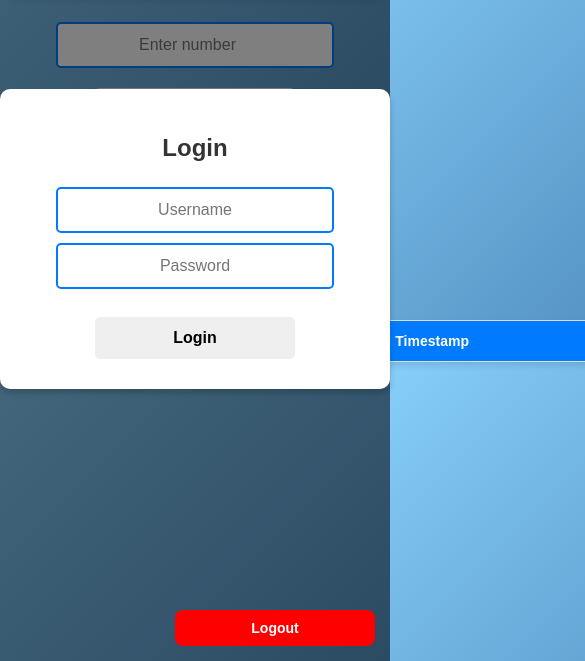
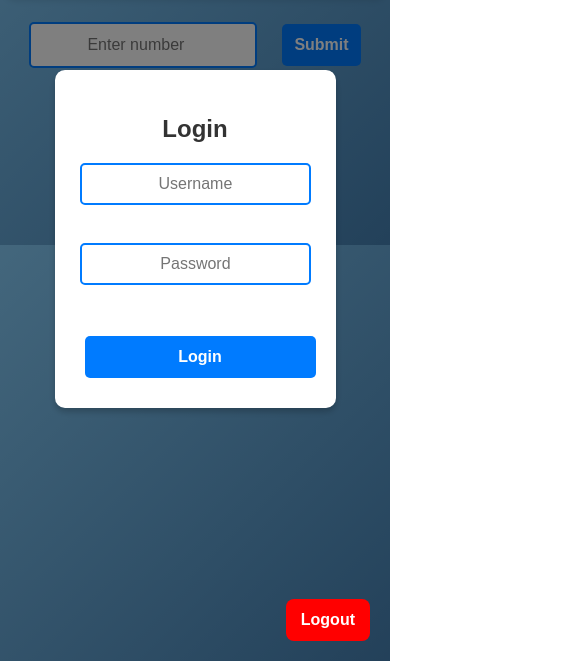
Before and after one commit to jcanz124/HP_Logins, a plain HTML site: page index.html in a window 390 px wide. Shown: the part 183-844 px from the top of the page, 585 px wide, since content can reach past the window. Drawn offline with Linux system fonts and the light colour scheme.

Commit message:
Reverted the style since it was a mistake

```diff
--- a/css/style.css
+++ b/css/style.css
@@ -16,12 +16,11 @@ input, button {
     font-size: 16px;
     border-radius: 5px;
     border: none;
-    width: 100%;
-    max-width: 250px;
 }
 
 input {
     border: 2px solid #007BFF;
+    width: 200px;
     text-align: center;
     outline: none;
 }
@@ -30,12 +29,26 @@ button {
     cursor: pointer;
     transition: 0.3s;
     font-weight: bold;
-    width: 100%;
-    max-width: 200px;
 }
 
+/* Button Colors */
 button:hover {
     opacity: 0.8;
+}
+
+#downloadButton {
+    background-color: #28A745;
+    color: white;
+}
+
+#clearButton {
+    background-color: #DC3545;
+    color: white;
+}
+
+#submitButton {
+    background-color: #007BFF;
+    color: white;
 }
 
 /* Header Styling */
@@ -55,7 +68,6 @@ button:hover {
 
 #logo {
     height: 60px;
-    max-width: 150px;
 }
 
 #clock-container {
@@ -70,8 +82,7 @@ button:hover {
 
 /* Table Styling */
 table {
-    width: 100%;
-    max-width: 800px;
+    width: 60%;
     margin: auto;
     border-collapse: collapse;
     margin-top: 20px;
@@ -81,25 +92,10 @@ table {
     overflow: hidden;
 }
 
-/* Make table scrollable on mobile */
-@media (max-width: 768px) {
-    .table-container {
-        overflow-x: auto;
-        display: block;
-        width: 100%;
-    }
-
-    table {
-        width: 100%;
-        min-width: 600px;
-    }
-}
-
 th, td {
     border: 1px solid #ddd;
     padding: 12px;
     text-align: center;
-    font-size: 14px;
 }
 
 th {
@@ -126,22 +122,10 @@ tbody tr:nth-child(even) {
 #input-container {
     display: flex;
     align-items: center;
-    gap: 10px;
+    gap: 15px;
     flex-wrap: wrap;
     justify-content: center;
     margin-top: 20px;
-    width: 100%;
-}
-
-/* Make input fields stack on small screens */
-@media (max-width: 600px) {
-    #input-container {
-        flex-direction: column;
-    }
-
-    input {
-        width: 90%;
-    }
 }
 
 /* Login Modal */
@@ -163,8 +147,23 @@ tbody tr:nth-child(even) {
     border-radius: 10px;
     text-align: center;
     box-shadow: 0 4px 6px rgba(0, 0, 0, 0.2);
+}
+
+#loginBox input {
+    display: block;
     width: 90%;
-    max-width: 400px;
+    margin: 10px auto;
+    padding: 10px;
+    border: 2px solid #007BFF;
+    border-radius: 5px;
+}
+
+#loginBox button {
+    background: #007BFF;
+    color: white;
+    padding: 12px;
+    width: 100%;
+    border-radius: 5px;
 }
 
 /* Logout Button */
@@ -179,13 +178,3 @@ tbody tr:nth-child(even) {
     font-size: 16px;
     border-radius: 8px;
 }
-
-/* Responsive Logout Button for Mobile */
-@media (max-width: 768px) {
-    #logoutButton {
-        bottom: 10px;
-        right: 10px;
-        padding: 10px;
-        font-size: 14px;
-    }
-}
```
